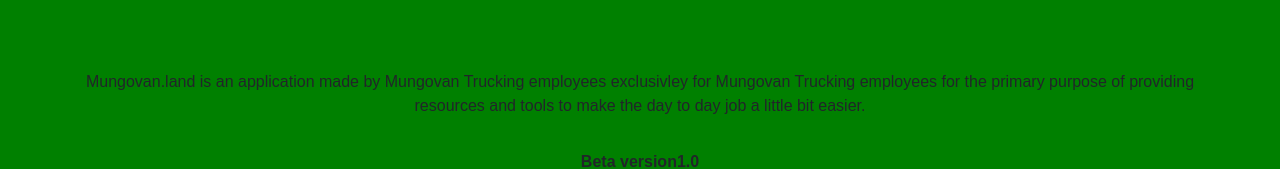
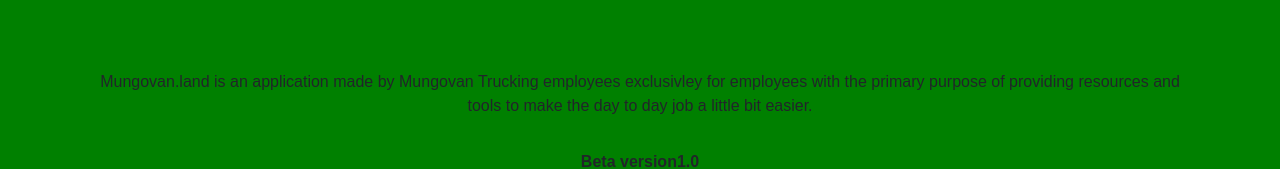
Before and after one commit to jlloyd0430/Mungovan-Trucking, a React (Create React App) app: page / in a window 1280 px wide. Shown: the part 617-786 px from the top of the page. Built offline with nearby package versions, Linux system fonts and the light colour scheme.

Commit message:
Update Home.js

```diff
--- a/src/Home.js
+++ b/src/Home.js
@@ -57,7 +57,7 @@ function Contact() {
         <p></p>
         <p>
           Mungovan.land is an application made by Mungovan Trucking employees
-          exclusivley for Mungovan Trucking employees for the primary purpose of
+          exclusivley for employees with the primary purpose of
           providing resources and tools to make the day to day job a little bit
           easier.
         </p>
```
